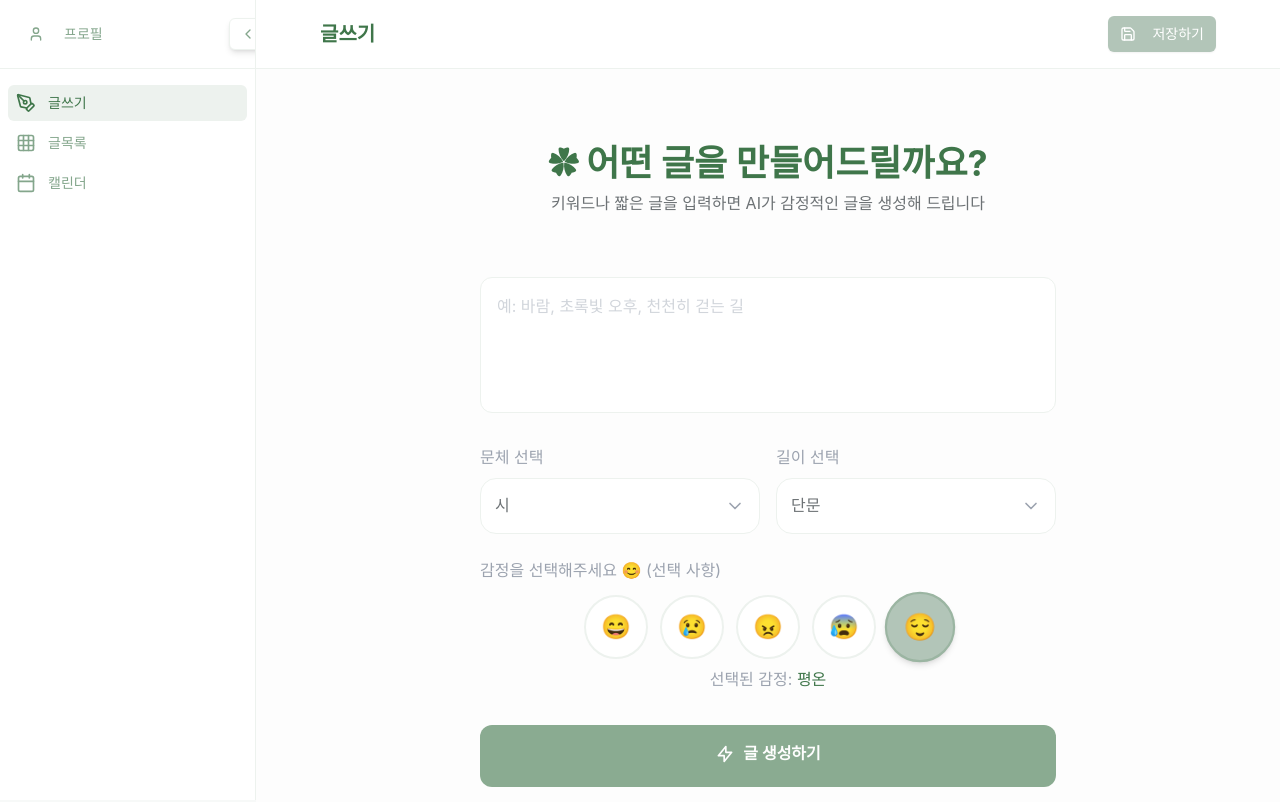
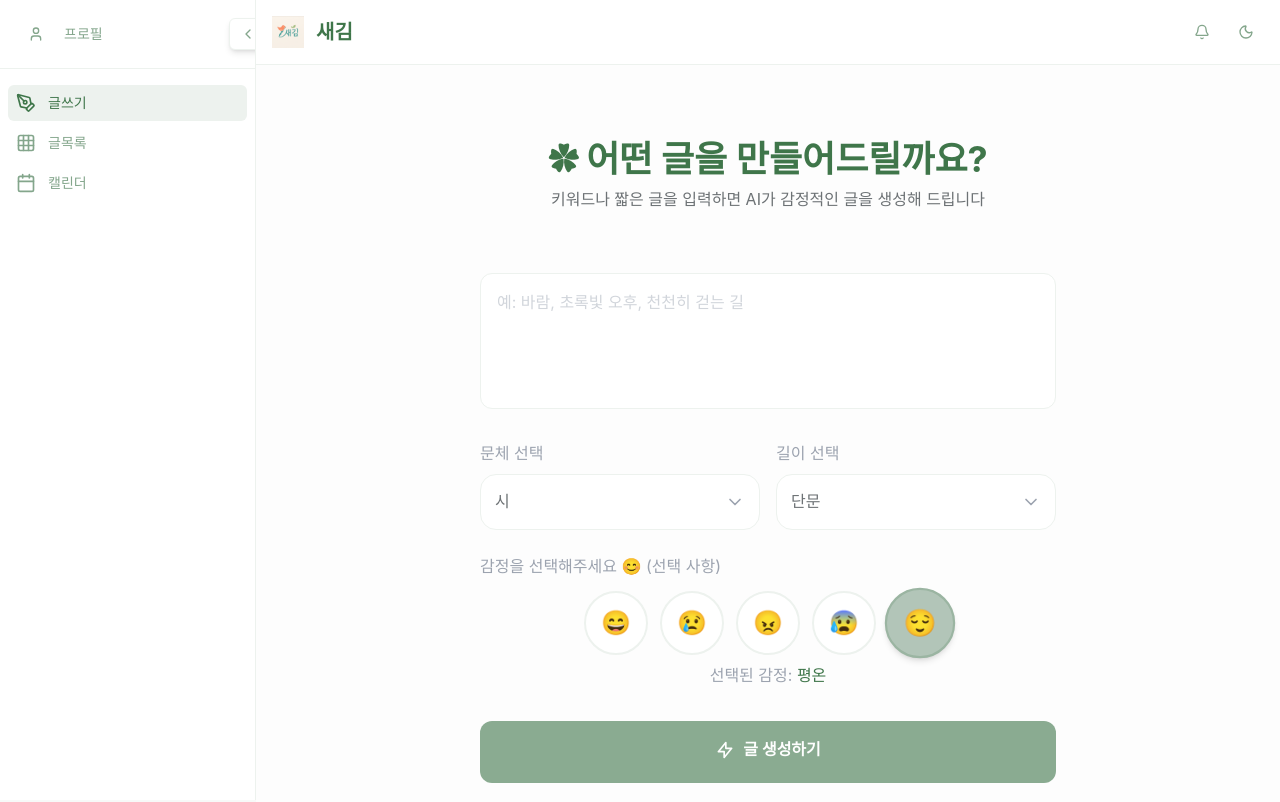
Before and after one commit to aicc6/saegim-frontend, a Next.js app: page / in a window 1280 px wide. Shown: the top 802 px of the page. Built offline with nearby package versions, Linux system fonts and the light colour scheme.

Commit message:
feat: 인증 헤더에 로고 추가 및 다크모드 토글 기능 구현

```diff
--- a/src/app/(authenticated)/layout.tsx
+++ b/src/app/(authenticated)/layout.tsx
@@ -25,8 +25,8 @@ export default function AuthenticatedLayout({
 }>) {
   return (
     <SidebarProvider>
-      <div className="min-h-screen bg-sage-10">
-        <div className="min-h-screen bg-sage-10">
+      <div className="min-h-screen bg-sage-10 dark:bg-gray-900">
+        <div className="min-h-screen bg-sage-10 dark:bg-gray-900">
           <Sidebar />
 
           <MainContent>
--- a/src/app/layout.tsx
+++ b/src/app/layout.tsx
@@ -1,4 +1,5 @@
 import type { Metadata } from 'next';
+import { Providers } from '@/components/providers/theme-provider';
 import './globals.css';
 
 export const metadata: Metadata = {
@@ -18,8 +19,24 @@ export default function RootLayout({
   children: React.ReactNode;
 }>) {
   return (
-    <html lang="ko">
-      <body>{children}</body>
+    <html lang="ko" suppressHydrationWarning>
+      <head>
+        <script
+          dangerouslySetInnerHTML={{
+            __html: `
+              try {
+                if (typeof window !== 'undefined') {
+                  const theme = localStorage.getItem('saegim-theme') || 'light';
+                  document.documentElement.classList.toggle('dark', theme === 'dark');
+                }
+              } catch (e) {}
+            `,
+          }}
+        />
+      </head>
+      <body suppressHydrationWarning>
+        <Providers>{children}</Providers>
+      </body>
     </html>
   );
 }
--- a/src/components/common/AuthenticatedHeader.tsx
+++ b/src/components/common/AuthenticatedHeader.tsx
@@ -1,27 +1,77 @@
 'use client';
-import { Save } from 'lucide-react';
+
+import { useEffect, useState } from 'react';
+import Image from 'next/image';
+import { useTheme } from 'next-themes';
+import { Bell, Sun, Moon } from 'lucide-react';
 import { Button } from '../ui/button';
 
 export default function AutheticatedHeader() {
-  const handleSave = () => {
-    // 다이어리 저장 로직
-    console.log('다이어리 저장:');
+  const { theme, setTheme } = useTheme();
+  const [mounted, setMounted] = useState(false);
+
+  // 클라이언트 사이드에서만 테마 렌더링 (hydration 에러 방지)
+  useEffect(() => {
+    setMounted(true);
+  }, []);
+
+  const toggleTheme = () => {
+    const newTheme = theme === 'dark' ? 'light' : 'dark';
+    setTheme(newTheme);
+    console.log('테마 변경:', theme, '→', newTheme);
+
+    // 강제로 클래스 적용 (디버깅용)
+    document.documentElement.classList.toggle('dark', newTheme === 'dark');
+  };
+
+  const handleNotification = () => {
+    // 알림 로직
+    console.log('알림 클릭');
   };
 
   return (
-    <div className="bg-white border-b border-sage-20 p-4">
-      <div className="max-w-4xl mx-auto flex items-center justify-between">
-        <div className="flex items-center space-x-4">
-          <h1 className="text-xl font-semibold text-sage-100">글쓰기</h1>
+    <div className="bg-white border-b border-sage-20 p-4 dark:bg-gray-900 dark:border-gray-700">
+      <div className="max-w-full mx-auto flex items-center justify-between">
+        {/* 좌측: 로고와 서비스명 */}
+        <div className="flex items-center space-x-3">
+          <div className="w-8 h-8 rounded-full flex items-center justify-center">
+            <Image
+              src="/images/logo.webp"
+              alt="새김 로고"
+              width={32}
+              height={32}
+              className="w-8 h-8"
+            />
+          </div>
+          <h1 className="text-xl font-bold text-sage-100 dark:text-white">
+            새김
+          </h1>
         </div>
 
-        <Button
-          onClick={handleSave}
-          className="bg-sage-50 hover:bg-sage-60 text-white"
-        >
-          <Save className="w-4 h-4 mr-2" />
-          저장하기
-        </Button>
+        {/* 우측: 알림 및 테마 토글 버튼 */}
+        <div className="flex items-center space-x-2">
+          <Button
+            variant="ghost"
+            size="sm"
+            onClick={handleNotification}
+            className="p-2 text-sage-70 hover:text-sage-100 hover:bg-sage-10 dark:text-gray-300 dark:hover:text-white dark:hover:bg-gray-800"
+          >
+            <Bell className="w-5 h-5" />
+          </Button>
+
+          <Button
+            variant="ghost"
+            size="sm"
+            onClick={toggleTheme}
+            className="p-2 text-sage-70 hover:text-sage-100 hover:bg-sage-10 dark:text-gray-300 dark:hover:text-white dark:hover:bg-gray-800"
+          >
+            {mounted && theme === 'dark' ? (
+              <Sun className="w-5 h-5" />
+            ) : (
+              <Moon className="w-5 h-5" />
+            )}
+          </Button>
+        </div>
       </div>
     </div>
   );
--- a/src/components/common/Footer.tsx
+++ b/src/components/common/Footer.tsx
@@ -1,6 +1,6 @@
 export default function Footer() {
   return (
-    <footer className="bg-sage-100 text-white py-12">
+    <footer className="bg-sage-100 text-white dark:bg-gray-800 dark:text-gray-300 py-12">
       <div className="text-center">
         <p>&copy; 2025 새김. All rights reserved.</p>
       </div>
--- a/src/components/layout/MainContent.tsx
+++ b/src/components/layout/MainContent.tsx
@@ -11,7 +11,7 @@ export function MainContent({ children }: MainContentProps) {
 
   return (
     <main
-      className={`pb-16 lg:pb-0 transition-all duration-300 ${
+      className={`pb-16 lg:pb-0 transition-all duration-300 bg-sage-10 dark:bg-gray-900 ${
         isCollapsed ? 'lg:pl-16' : 'lg:pl-64'
       }`}
     >
--- /dev/null
+++ b/src/components/providers/theme-provider.tsx
@@ -0,0 +1,24 @@
+'use client';
+
+import { ThemeProvider } from 'next-themes';
+import { ReactNode } from 'react';
+
+interface ProvidersProps {
+  children: ReactNode;
+}
+
+export function Providers({ children }: ProvidersProps) {
+  return (
+    <ThemeProvider
+      attribute="class"
+      defaultTheme="light"
+      enableSystem={false}
+      disableTransitionOnChange={false}
+      storageKey="saegim-theme"
+      forcedTheme={undefined}
+      themes={['light', 'dark']}
+    >
+      {children}
+    </ThemeProvider>
+  );
+}
--- a/tailwind.config.ts
+++ b/tailwind.config.ts
@@ -6,7 +6,7 @@ const config: Config = {
     './src/components/**/*.{js,ts,jsx,tsx,mdx}',
     './src/app/**/*.{js,ts,jsx,tsx,mdx}',
   ],
-  darkMode: 'media',
+  darkMode: 'class',
   theme: {
     extend: {
       colors: {
```
Also changed, not shown: src/components/common/Sidebar.tsx (+18 -15 lines), public/images/logo.webp (added).
